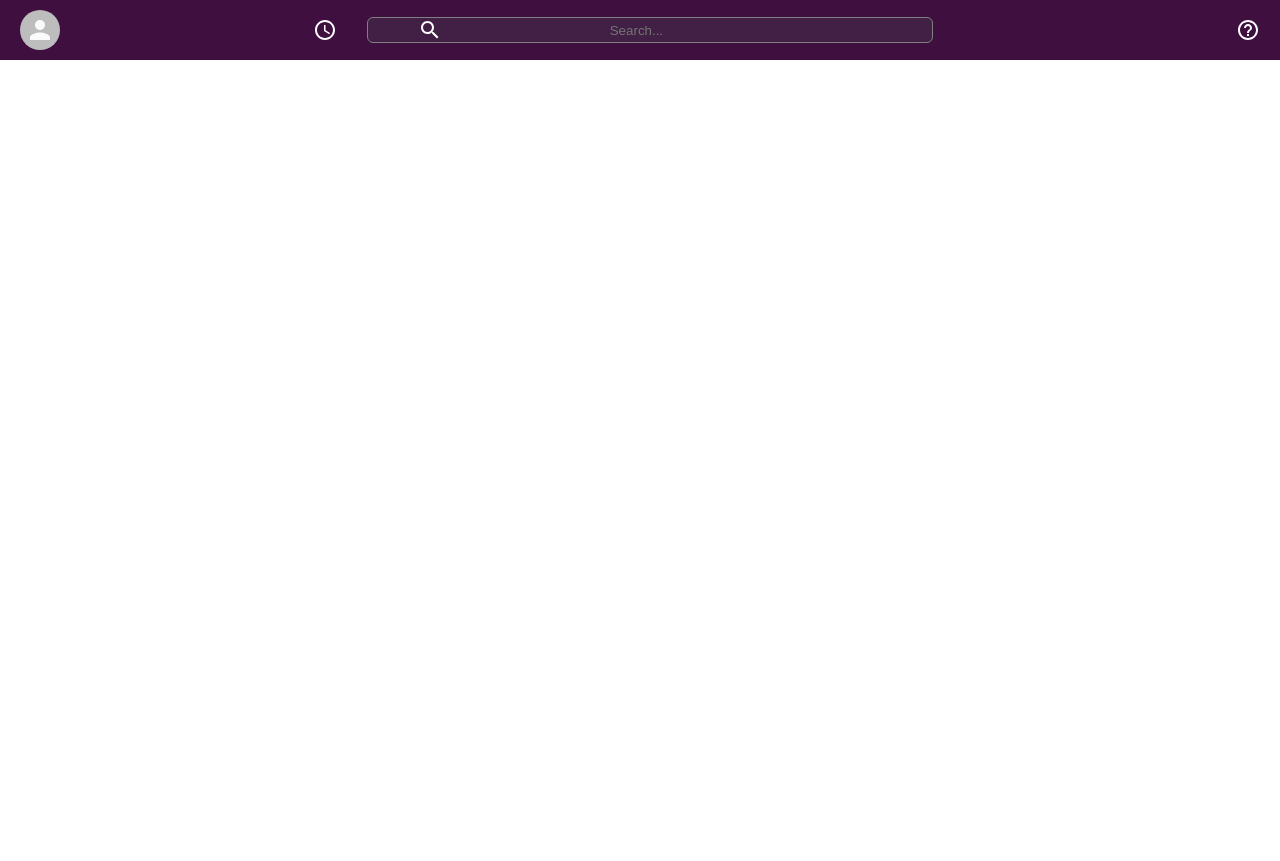
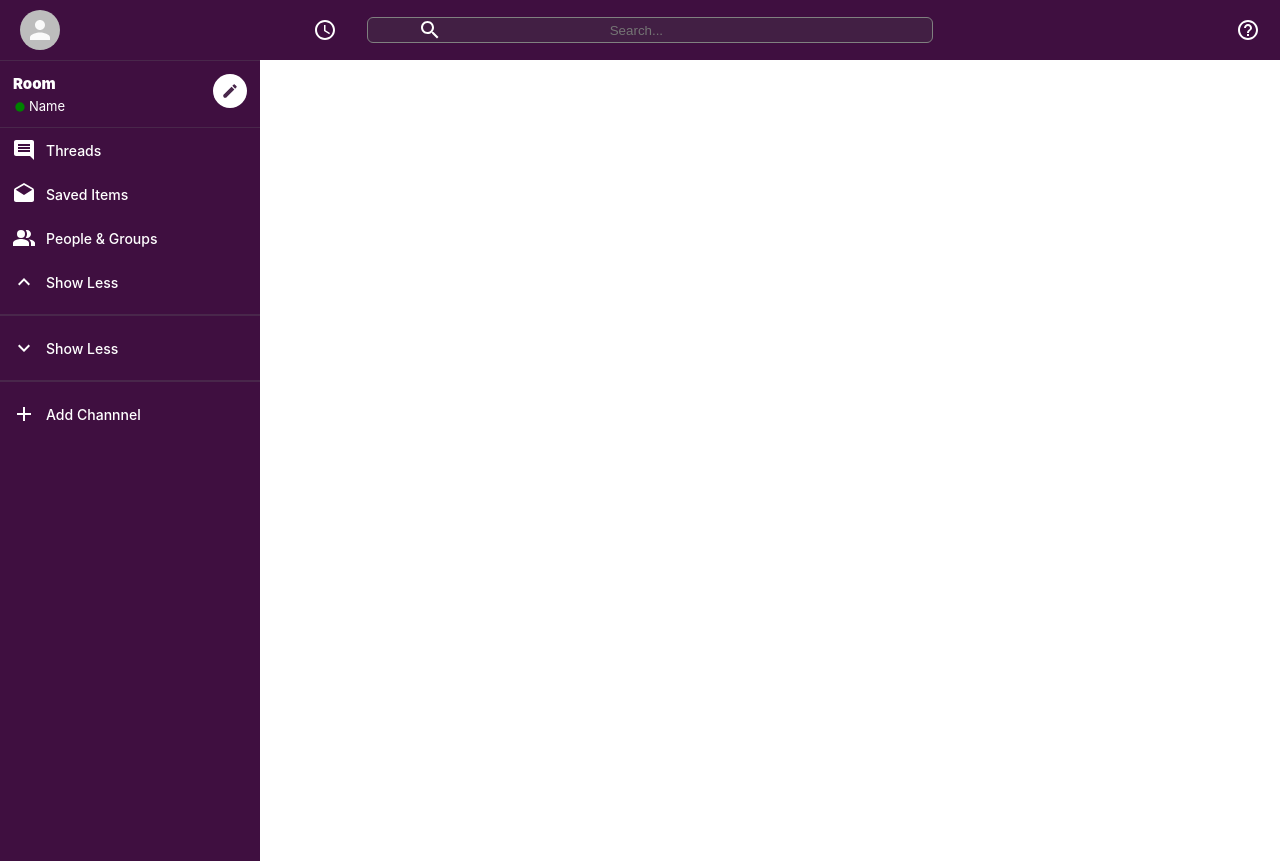
Before and after one commit to GergelyKarl/repo2, a React app in the folder slack-clone/: page / in a window 1280 px wide. Before the commit the page ends 800 px from the top, so only its background shows below. Built offline with nearby package versions, Linux system fonts and the light colour scheme.

Commit message:
0.3 Sidebar 1

```diff
--- a/slack-clone/src/App.js
+++ b/slack-clone/src/App.js
@@ -1,18 +1,27 @@
 import React from "react";
-import { BrowserRouter as Router, Switch, Route, Link } from "react-router-dom";
-import Header from "./components/Header"
+import {
+  BrowserRouter as Router,
+  Switch,
+  Route,
+} from "react-router-dom";
+import Header from "./components/Header";
 import "./App.css";
+import styled from "styled-components";
+import Sidebar from "./components/Sidebar";
 
 function App() {
   return (
     <div className="App">
       <Router>
         <>
-          <Switch>
-            <Route path="/" exact>
-           <Header />
-            </Route>
-          </Switch>
+          <Header />
+          <AppBody>
+            <Sidebar />
+
+            {/* <Switch>
+              <Route path="/" exact></Route>
+            </Switch> */}
+          </AppBody>
         </>
       </Router>
     </div>
@@ -20,3 +29,8 @@ function App() {
 }
 
 export default App;
+
+const AppBody = styled.div`
+  display: flex;
+  height: 100vh;
+`;
--- a/slack-clone/src/components/Header.js
+++ b/slack-clone/src/components/Header.js
@@ -34,6 +34,7 @@ const HeaderContainer = styled.div`
   padding: 10px 0;
   background-color: var(--slack-color);
   color: white;
+
 `;
 const HeaderSearch = styled.div`
   flex: 0.4;
--- /dev/null
+++ b/slack-clone/src/components/Sidebar.js
@@ -0,0 +1,109 @@
+import React from "react";
+import styled from "styled-components";
+import FiberManualRecordIcon from "@material-ui/icons/FiberManualRecord";
+import CreateIcon from "@material-ui/icons/Create";
+import SidebarOption from "./SidebarOption";
+import InsertCommentIcon from "@material-ui/icons/InsertComment";
+import DraftsIcon from "@material-ui/icons/Drafts";
+import PeopleAltIcon from "@material-ui/icons/PeopleAlt";
+import ExpandLessIcon from "@material-ui/icons/ExpandLess";
+import ExpandMoreIcon from "@material-ui/icons/ExpandMore";
+import AddIcon from "@material-ui/icons/Add";
+
+const Sidebar = () => {
+  return (
+    <SidebarContainer>
+      <SidebarHeader>
+        <SidebarInfo>
+          <h2>Room</h2>
+          <h3>
+            <FiberManualRecordIcon />
+            Name
+          </h3>
+        </SidebarInfo>
+        <CreateIcon />
+      </SidebarHeader>
+
+      <SidebarOption
+        Icon={InsertCommentIcon}
+        title="Threads"
+      />
+      <SidebarOption
+        Icon={DraftsIcon}
+        title="Saved Items"
+      />
+      <SidebarOption
+        Icon={PeopleAltIcon}
+        title="People & Groups"
+      />
+      <SidebarOption
+        Icon={ExpandLessIcon}
+        title="Show Less"
+      />
+      <hr />
+      <SidebarOption
+        Icon={ExpandMoreIcon}
+        title="Show Less"
+      />
+      <hr />
+
+      <SidebarOption
+        Icon={AddIcon}
+        title="Add Channnel"
+        addChannelOption
+      />
+    </SidebarContainer>
+  );
+};
+
+export default Sidebar;
+
+const SidebarContainer = styled.div`
+  background-color: var(--slack-color);
+  height: 100vh;
+  color: white;
+  flex: 0.3;
+  margin-top: 60px;
+  max-width: 260px;
+  border-top: 1px solid #49274b;
+  > hr {
+    margin-top: 10px;
+    margin-bottom: 10px;
+    border: 1px solid #49274b;
+  }
+`;
+const SidebarHeader = styled.div`
+  display: flex;
+  border-bottom: 1px solid #49274b;
+  padding: 13px;
+
+  > .MuiSvgIcon-root {
+    padding: 8px;
+    color: #49274b;
+    font-size: 18px;
+    background-color: white;
+    border-radius: 999px;
+  }
+`;
+const SidebarInfo = styled.div`
+  flex: 1;
+
+  h2 {
+    font-size: 15px;
+    font-weight: 900;
+    margin-bottom: 5px;
+  }
+  h3 {
+    display: flex;
+    font-size: 13px;
+    font-weight: 400;
+    align-items: center;
+  }
+
+  h3 .MuiSvgIcon-root {
+    font-size: 14px;
+    margin-top: 1px;
+    margin-right: 2px;
+    color: green;
+  }
+`;
--- /dev/null
+++ b/slack-clone/src/components/SidebarOption.js
@@ -0,0 +1,49 @@
+import React from "react";
+import styled from "styled-components";
+
+const SidebarOption = ({ Icon, title,addChannelOption }) => {
+  return (
+    <SidebarOptionContainer>
+      {Icon && (
+        <Icon
+          fontsize="small"
+          style={{ padding: 10 }}
+        />
+      )}
+      {Icon ? (
+        <h3>{title}</h3>
+      ) : (
+        <SidebarOptionChannel>
+          <span>#</span>
+          {title}
+        </SidebarOptionChannel>
+      )}
+    </SidebarOptionContainer>
+  );
+};
+
+export default SidebarOption;
+
+const SidebarOptionContainer = styled.div`
+  display: flex;
+  font-size: 12px;
+  align-items: center;
+  padding-left: 2px;
+  cursor: pointer;
+
+  :hover {
+    opacity: 0.9;
+    background-color: #340e36;
+  }
+
+
+
+  > h3 {
+    font-weight: 500;
+  }
+
+  > h3 > span {
+    padding: 15px;
+  }
+`;
+const SidebarOptionChannel = styled.div``;
```
Also changed, not shown: slack-clone/src/index.css (+9 -9 lines).
